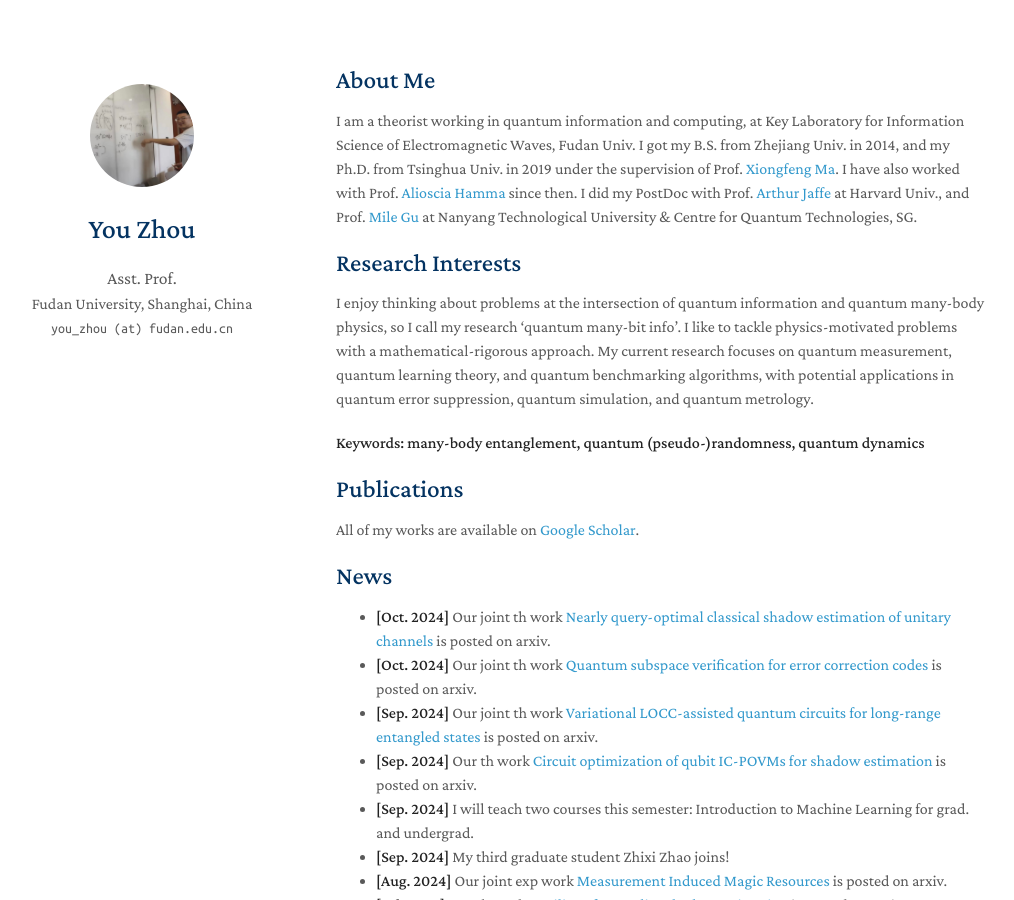
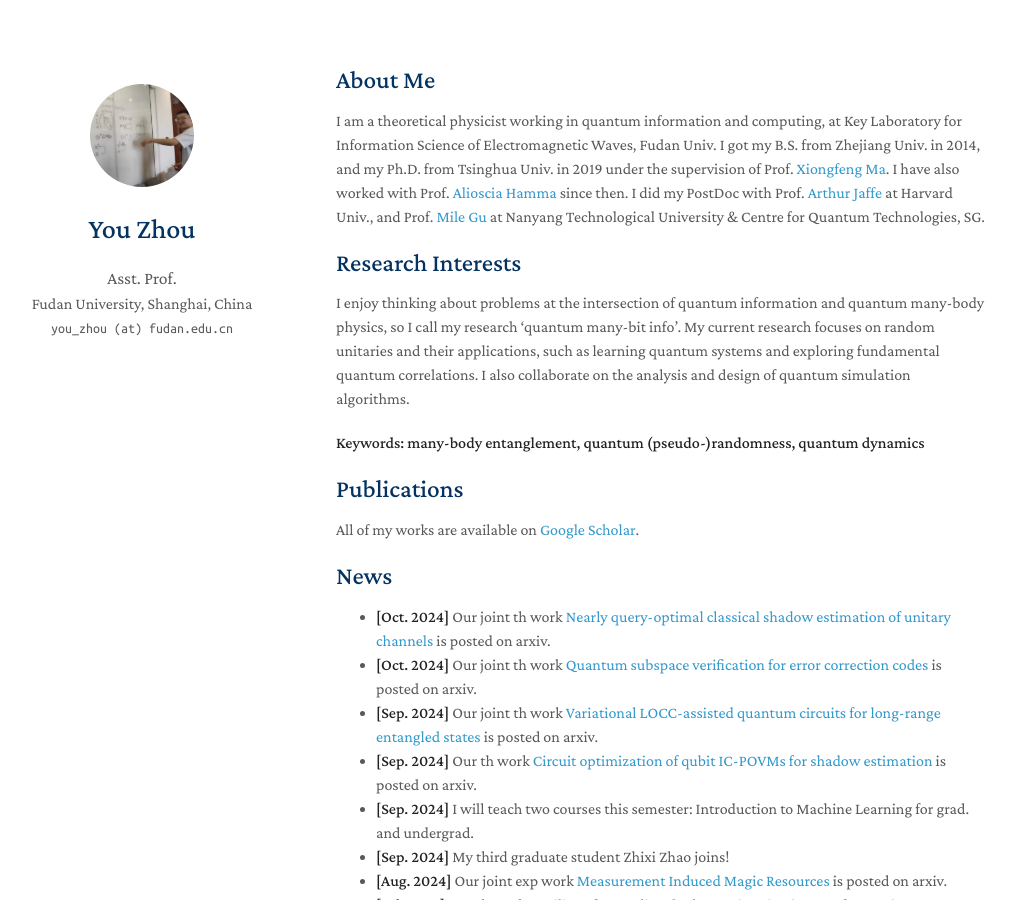
Before and after one commit to youzhoutravel/homepage1, a Jekyll site: the page built from index.md, in a window 1280 px wide and 900 px high. Shown: the whole window, without its empty margins (134-1148 px from the left). Built offline with Jekyll 4.4.1, drawn with Linux system fonts in a browser that asks for light colours; nearby versions of some CDN libraries; a style sheet for code colours, icons or effects is not loaded; our own code applies the rules of GitHub Pages for plain Markdown files.

Commit message:
Update index.md

```diff
--- a/index.md
+++ b/index.md
@@ -4,11 +4,11 @@ layout: homepage
 
 ## About Me
 
-I am a theorist working in quantum information and computing, at Key Laboratory for Information Science of Electromagnetic Waves, Fudan Univ. I got my B.S. from Zhejiang Univ. in 2014, and my Ph.D. from Tsinghua Univ. in 2019 under the supervision of Prof. [Xiongfeng Ma](https://iiis.tsinghua.edu.cn/maxiongfeng/). I have also worked with Prof. [Alioscia Hamma](https://www.quantumphysics.fun/) since then. I did my PostDoc with Prof. [Arthur Jaffe](https://mathpicture.fas.harvard.edu/) at Harvard Univ., and Prof. [Mile Gu](https://www.quantumcomplexity.org/milegu/) at Nanyang Technological University & Centre for Quantum Technologies, SG.
+I am a theoretical physicist working in quantum information and computing, at Key Laboratory for Information Science of Electromagnetic Waves, Fudan Univ. I got my B.S. from Zhejiang Univ. in 2014, and my Ph.D. from Tsinghua Univ. in 2019 under the supervision of Prof. [Xiongfeng Ma](https://iiis.tsinghua.edu.cn/maxiongfeng/). I have also worked with Prof. [Alioscia Hamma](https://www.quantumphysics.fun/) since then. I did my PostDoc with Prof. [Arthur Jaffe](https://mathpicture.fas.harvard.edu/) at Harvard Univ., and Prof. [Mile Gu](https://www.quantumcomplexity.org/milegu/) at Nanyang Technological University & Centre for Quantum Technologies, SG.
 
 ## Research Interests
-I enjoy thinking about problems at the intersection of quantum information and quantum many-body physics, so I call my research 'quantum many-bit info'. I like to tackle physics-motivated problems with a mathematical-rigorous approach.
-My current research focuses on quantum measurement, quantum learning theory, and quantum benchmarking algorithms, with potential applications in quantum error suppression, quantum simulation, and quantum metrology.
+I enjoy thinking about problems at the intersection of quantum information and quantum many-body physics, so I call my research 'quantum many-bit info'.
+My current research focuses on random unitaries and their applications, such as learning quantum systems and exploring fundamental quantum correlations. I also collaborate on the analysis and design of quantum simulation algorithms.
 
 **Keywords: many-body entanglement, quantum (pseudo-)randomness, quantum dynamics**
 
```
